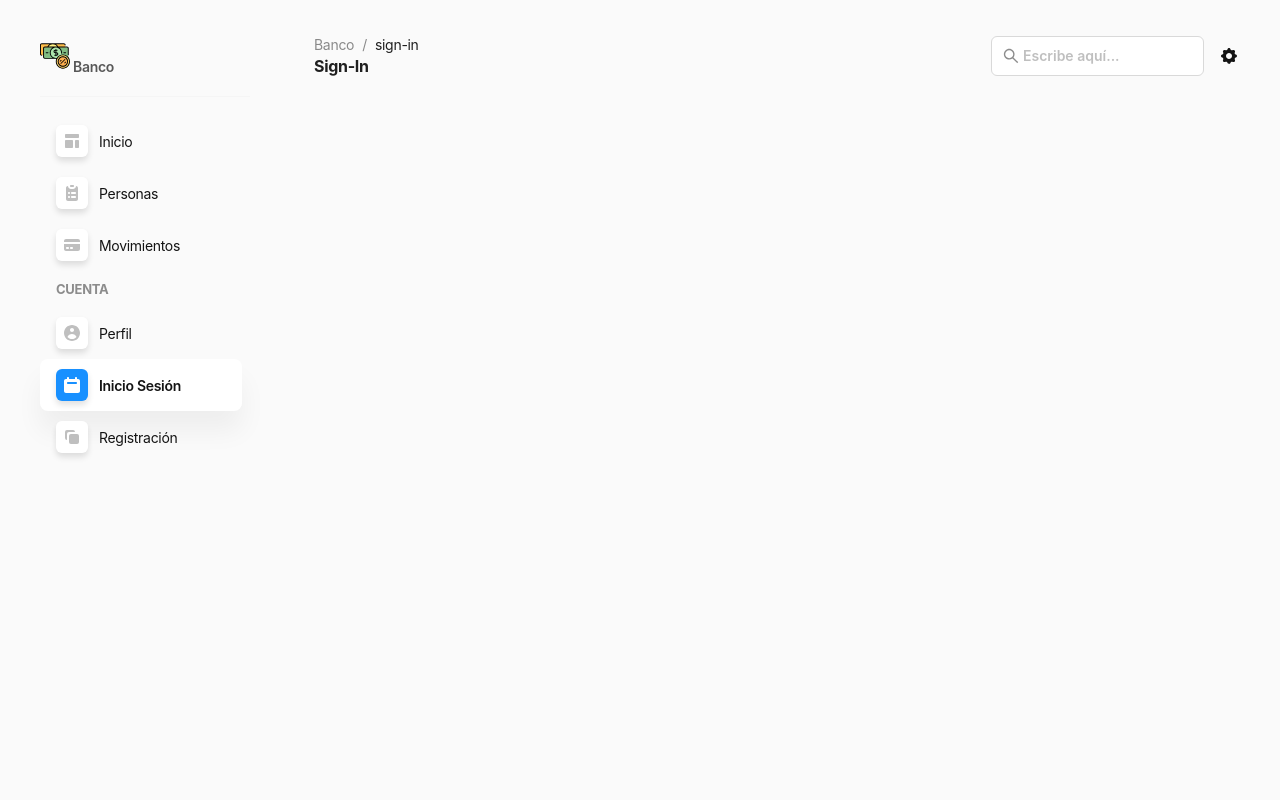
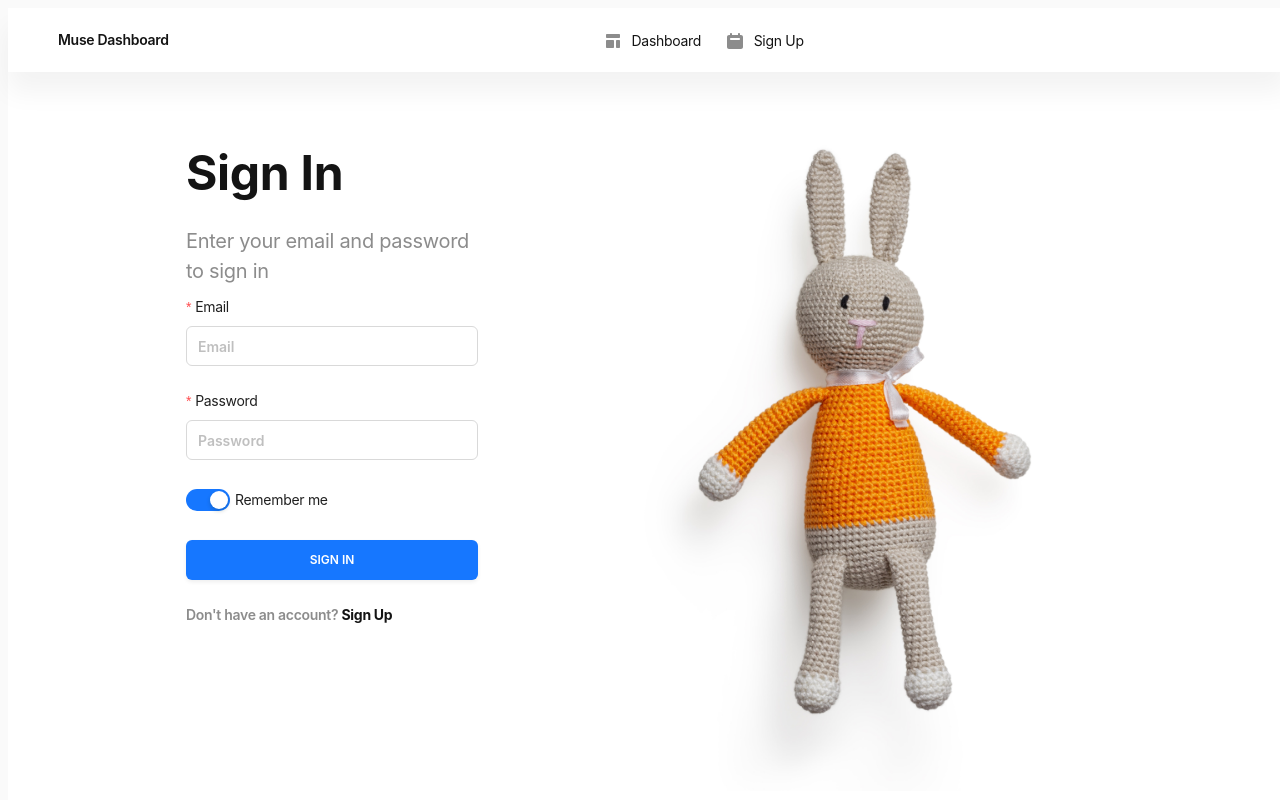
Before and after one commit to andypar/banco-front, a React (Create React App) app: page /sign-in in a window 1280 px wide. Shown: the top 800 px of the page. Built offline with nearby package versions, Linux system fonts and the light colour scheme; what lscache would draw is missing.

Commit message:
pruebas sign in

```diff
--- /dev/null
+++ b/src/modules/SignIn.js
@@ -0,0 +1,242 @@
+
+
+import React, { Component } from "react";
+import { Link } from "react-router-dom";
+import {
+  Layout,
+  Menu,
+  Button,
+  Row,
+  Col,
+  Typography,
+  Form,
+  Input,
+  Switch,
+} from "antd";
+import signinbg from "../assets/images/img-signin.jpg";
+import {
+  DribbbleOutlined,
+  TwitterOutlined,
+  InstagramOutlined,
+  GithubOutlined,
+} from "@ant-design/icons";
+function onChange(checked) {
+  console.log(`switch to ${checked}`);
+}
+const { Title } = Typography;
+const { Header, Footer, Content } = Layout;
+const template = [
+  <svg
+    data-v-4ebdc598=""
+    width="20"
+    height="20"
+    viewBox="0 0 20 20"
+    fill="none"
+    xmlns="http://www.w3.org/2000/svg"
+  >
+    <path
+      data-v-4ebdc598=""
+      d="M3 4C3 3.44772 3.44772 3 4 3H16C16.5523 3 17 3.44772 17 4V6C17 6.55228 16.5523 7 16 7H4C3.44772 7 3 6.55228 3 6V4Z"
+      fill="#111827"
+      className="fill-muted"
+    ></path>
+    <path
+      data-v-4ebdc598=""
+      d="M3 10C3 9.44771 3.44772 9 4 9H10C10.5523 9 11 9.44771 11 10V16C11 16.5523 10.5523 17 10 17H4C3.44772 17 3 16.5523 3 16V10Z"
+      fill="#111827"
+      className="fill-muted"
+    ></path>
+    <path
+      data-v-4ebdc598=""
+      d="M14 9C13.4477 9 13 9.44771 13 10V16C13 16.5523 13.4477 17 14 17H16C16.5523 17 17 16.5523 17 16V10C17 9.44771 16.5523 9 16 9H14Z"
+      fill="#111827"
+      className="fill-muted"
+    ></path>
+  </svg>,
+];
+const profile = [
+  <svg
+    data-v-4ebdc598=""
+    width="20"
+    height="20"
+    viewBox="0 0 20 20"
+    fill="none"
+    xmlns="http://www.w3.org/2000/svg"
+  >
+    <path
+      data-v-4ebdc598=""
+      fillRule="evenodd"
+      clipRule="evenodd"
+      d="M18 10C18 14.4183 14.4183 18 10 18C5.58172 18 2 14.4183 2 10C2 5.58172 5.58172 2 10 2C14.4183 2 18 5.58172 18 10ZM12 7C12 8.10457 11.1046 9 10 9C8.89543 9 8 8.10457 8 7C8 5.89543 8.89543 5 10 5C11.1046 5 12 5.89543 12 7ZM9.99993 11C7.98239 11 6.24394 12.195 5.45374 13.9157C6.55403 15.192 8.18265 16 9.99998 16C11.8173 16 13.4459 15.1921 14.5462 13.9158C13.756 12.195 12.0175 11 9.99993 11Z"
+      fill="#111827"
+      className="fill-muted"
+    ></path>
+  </svg>,
+];
+const signup = [
+  <svg
+    data-v-4ebdc598=""
+    width="20"
+    height="20"
+    viewBox="0 0 20 20"
+    fill="none"
+    xmlns="http://www.w3.org/2000/svg"
+  >
+    <path
+      data-v-4ebdc598=""
+      fillRule="evenodd"
+      clipRule="evenodd"
+      d="M6 2C5.44772 2 5 2.44772 5 3V4H4C2.89543 4 2 4.89543 2 6V16C2 17.1046 2.89543 18 4 18H16C17.1046 18 18 17.1046 18 16V6C18 4.89543 17.1046 4 16 4H15V3C15 2.44772 14.5523 2 14 2C13.4477 2 13 2.44772 13 3V4H7V3C7 2.44772 6.55228 2 6 2ZM6 7C5.44772 7 5 7.44772 5 8C5 8.55228 5.44772 9 6 9H14C14.5523 9 15 8.55228 15 8C15 7.44772 14.5523 7 14 7H6Z"
+      fill="#111827"
+      className="fill-muted"
+    ></path>
+  </svg>,
+];
+const signin = [
+  <svg
+    xmlns="http://www.w3.org/2000/svg"
+    width="14"
+    height="14"
+    viewBox="0 0 14 14"
+  >
+    <path
+      className="fill-muted"
+      d="M12.25,14H1.75A1.752,1.752,0,0,1,0,12.25V3.5A1.752,1.752,0,0,1,1.75,1.75h.876V.875a.875.875,0,0,1,1.75,0V1.75h5.25V.875a.875.875,0,0,1,1.75,0V1.75h.875A1.752,1.752,0,0,1,14,3.5v8.75A1.752,1.752,0,0,1,12.25,14ZM3.5,4.375a.875.875,0,0,0,0,1.75h7a.875.875,0,0,0,0-1.75Z"
+    />
+  </svg>,
+];
+export default class SignIn extends Component {
+  render() {
+    const onFinish = (values) => {
+      console.log("Success:", values);
+    };
+
+    const onFinishFailed = (errorInfo) => {
+      console.log("Failed:", errorInfo);
+    };
+    return (
+      <>
+        <Layout className="layout-default layout-signin">
+          <Header>
+            <div className="header-col header-brand">
+              <h5>Muse Dashboard</h5>
+            </div>
+            <div className="header-col header-nav">
+              <Menu mode="horizontal" defaultSelectedKeys={["1"]}>
+                <Menu.Item key="1">
+                  <Link to="/dashboard">
+                    {template}
+                    <span> Dashboard</span>
+                  </Link>
+                </Menu.Item>
+                {/* <Menu.Item key="2">
+                  <Link to="/profile">
+                    {profile}
+                    <span>Profile</span>
+                  </Link>
+                </Menu.Item> */}
+                <Menu.Item key="3">
+                  <Link to="/sign-up">
+                    {signup}
+                    <span> Sign Up</span>
+                  </Link>
+                </Menu.Item>
+                {/* <Menu.Item key="4">
+                  <Link to="/sign-in">
+                    {signin}
+                    <span> Sign In</span>
+                  </Link>
+                </Menu.Item> */}
+              </Menu>
+            </div>
+            {/* <div className="header-col header-btn">
+              <Button type="primary">FREE DOWNLOAD</Button>
+            </div> */}
+          </Header>
+          <Content className="signin">
+            <Row gutter={[24, 0]} justify="space-around">
+              <Col
+                xs={{ span: 24, offset: 0 }}
+                lg={{ span: 6, offset: 2 }}
+                md={{ span: 12 }}
+              >
+                <Title className="mb-15">Sign In</Title>
+                <Title className="font-regular text-muted" level={5}>
+                  Enter your email and password to sign in
+                </Title>
+                <Form
+                  onFinish={onFinish}
+                  onFinishFailed={onFinishFailed}
+                  layout="vertical"
+                  className="row-col"
+                >
+                  <Form.Item
+                    className="username"
+                    label="Email"
+                    name="email"
+                    rules={[
+                      {
+                        required: true,
+                        message: "Please input your email!",
+                      },
+                    ]}
+                  >
+                    <Input placeholder="Email" />
+                  </Form.Item>
+
+                  <Form.Item
+                    className="username"
+                    label="Password"
+                    name="password"
+                    rules={[
+                      {
+                        required: true,
+                        message: "Please input your password!",
+                      },
+                    ]}
+                  >
+                    <Input placeholder="Password" />
+                  </Form.Item>
+
+                  <Form.Item
+                    name="remember"
+                    className="aligin-center"
+                    valuePropName="checked"
+                  >
+                    <Switch defaultChecked onChange={onChange} />
+                    Remember me
+                  </Form.Item>
+
+                  <Form.Item>
+                    <Button
+                      type="primary"
+                      htmlType="submit"
+                      style={{ width: "100%" }}
+                    >
+                      SIGN IN
+                    </Button>
+                  </Form.Item>
+                  <p className="font-semibold text-muted">
+                    Don't have an account?{" "}
+                    <Link to="/sign-up" className="text-dark font-bold">
+                      Sign Up
+                    </Link>
+                  </p>
+                </Form>
+              </Col>
+              <Col
+                className="sign-img"
+                style={{ padding: 12 }}
+                xs={{ span: 24 }}
+                lg={{ span: 12 }}
+                md={{ span: 12 }}
+              >
+                <img src={signinbg} alt="" />
+              </Col>
+            </Row>
+          </Content>
+        </Layout>
+      </>
+    );
+  }
+}
--- a/src/routes/index.js
+++ b/src/routes/index.js
@@ -1,18 +1,20 @@
-
 import { Route, Routes, BrowserRouter } from "react-router-dom";
 import UserList from "../modules/UserList";
 import AppStatus from "../modules/AppStatus";
 import Main from "../layout/Main";
+import SignIn from "../modules/SignIn";
 
 
 function Router() {
-
   return (
     <BrowserRouter>
+      <Routes>
+        <Route path="/sign-in" exact element={<SignIn />} />
+      </Routes>
       <Main>
         <Routes>
-			<Route exact path="/" element={<AppStatus/>} />
-			<Route exact path="/user" element={<UserList/>} />
+          <Route exact path="/" element={<AppStatus />} />
+          <Route exact path="/user" element={<UserList />} />
         </Routes>
       </Main>
     </BrowserRouter>
```
Also changed, not shown: src/layout/Layout.js (added, +13 -0 lines). Lines whose indentation alone changed are shown as unchanged.
